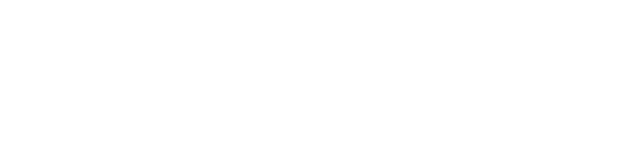
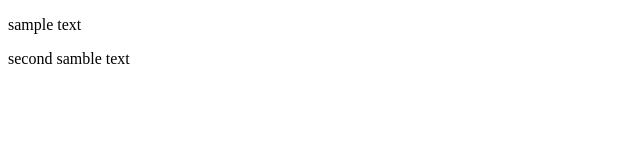
Before and after one commit to Feras1995/vsCodegithub, a plain HTML site: page index.html in a window 1280 px wide. Shown: the whole page, without its empty margins (0-640 px from the left). Drawn offline with Linux system fonts and the light colour scheme.

Commit message:
added featire

```diff
--- a/index.html
+++ b/index.html
@@ -4,9 +4,11 @@
     <meta charset="UTF-8">
     <meta http-equiv="X-UA-Compatible" content="IE=edge">
     <meta name="viewport" content="width=device-width, initial-scale=1.0">
-    <title>Document</title>
+
 </head>
 <body>
+    <p>sample text</p>
+    <p>second samble text</p>
 
 </body>
 </html>
```
